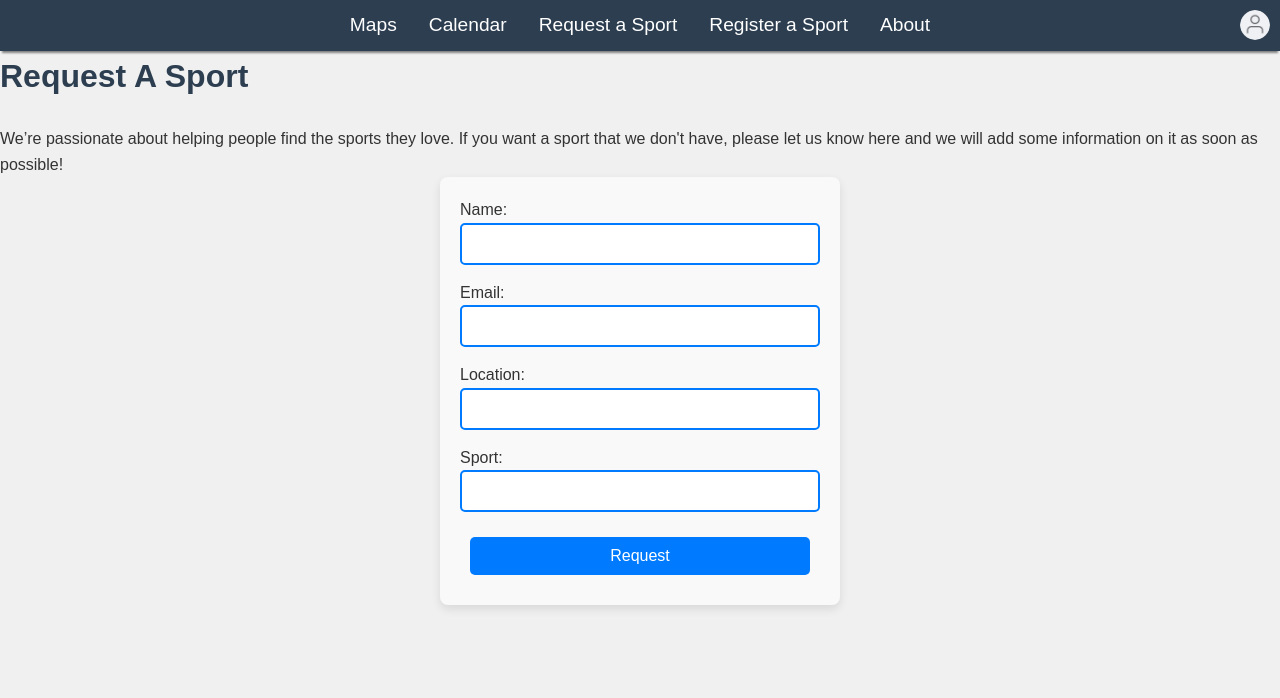
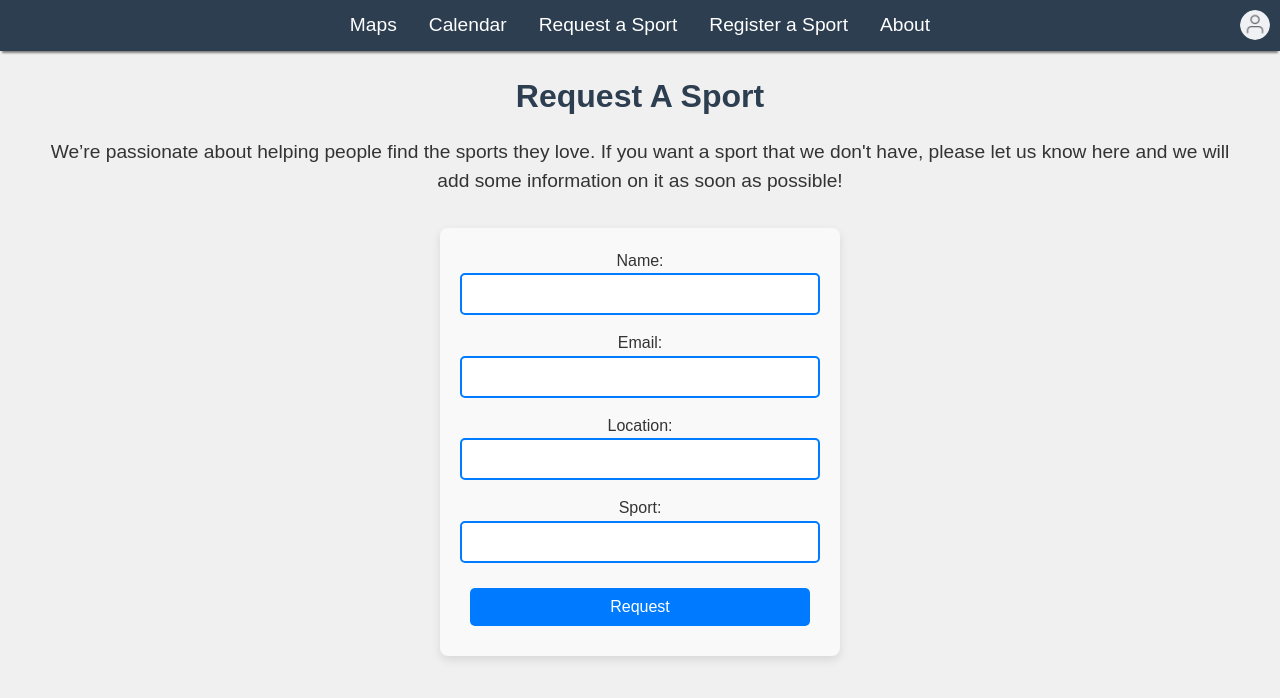
Before and after one commit to mollysandler/pickupsomething, a React (Vite) app: page /start-sport in a window 1280 px wide. Shown: the top 698 px of the page. Built offline with nearby package versions, Linux system fonts and the light colour scheme.

Commit message:
Style updates

```diff
--- a/src/components/navBar.jsx
+++ b/src/components/navBar.jsx
@@ -1,10 +1,16 @@
 import { Link } from "react-router-dom";
 import ProfileDropdown from "./ProfileDropdown"; // Import ProfileDropdown
 import "./styles/navBar.css";
+import image from "../assets/small.jpeg";
 
 const SportButtons = () => {
   return (
     <nav className="navbar">
+      {/* <div className="navbar-logo">
+        <Link to="/about">
+          <img src={image} alt="Logo" className="logo-image" />
+        </Link>
+      </div> */}
       <ProfileDropdown /> {/* Include ProfileDropdown here */}
       <ul className="navbar-menu">
         <li className="navbar-item">
--- a/src/components/styles/navBar.css
+++ b/src/components/styles/navBar.css
@@ -111,3 +111,9 @@
   background-color: #444;
   color: white;
 }
+
+.logo-image {
+  height: 40px; /* Adjust size as needed */
+  width: auto;
+  cursor: pointer;
+}
--- a/src/pages/styles/formStyles.css
+++ b/src/pages/styles/formStyles.css
@@ -83,3 +83,22 @@ button:hover {
   color: #28a745; /* Success message color */
   text-align: center; /* Center the message */
 }
+
+.about-page {
+  text-align: center; /* Center-aligns text in the container */
+  margin: 0 auto;
+}
+
+.about-page h2 {
+  font-size: 2rem; /* Adjust as needed */
+  margin-bottom: 1rem;
+  margin-top: 20px;
+}
+
+.about-page p {
+  margin-left: 40px;
+  margin-right: 40px;
+  font-size: 1.2rem; /* Adjust as needed */
+  margin-bottom: 2rem;
+  line-height: 1.5; /* Improves readability */
+}
```
